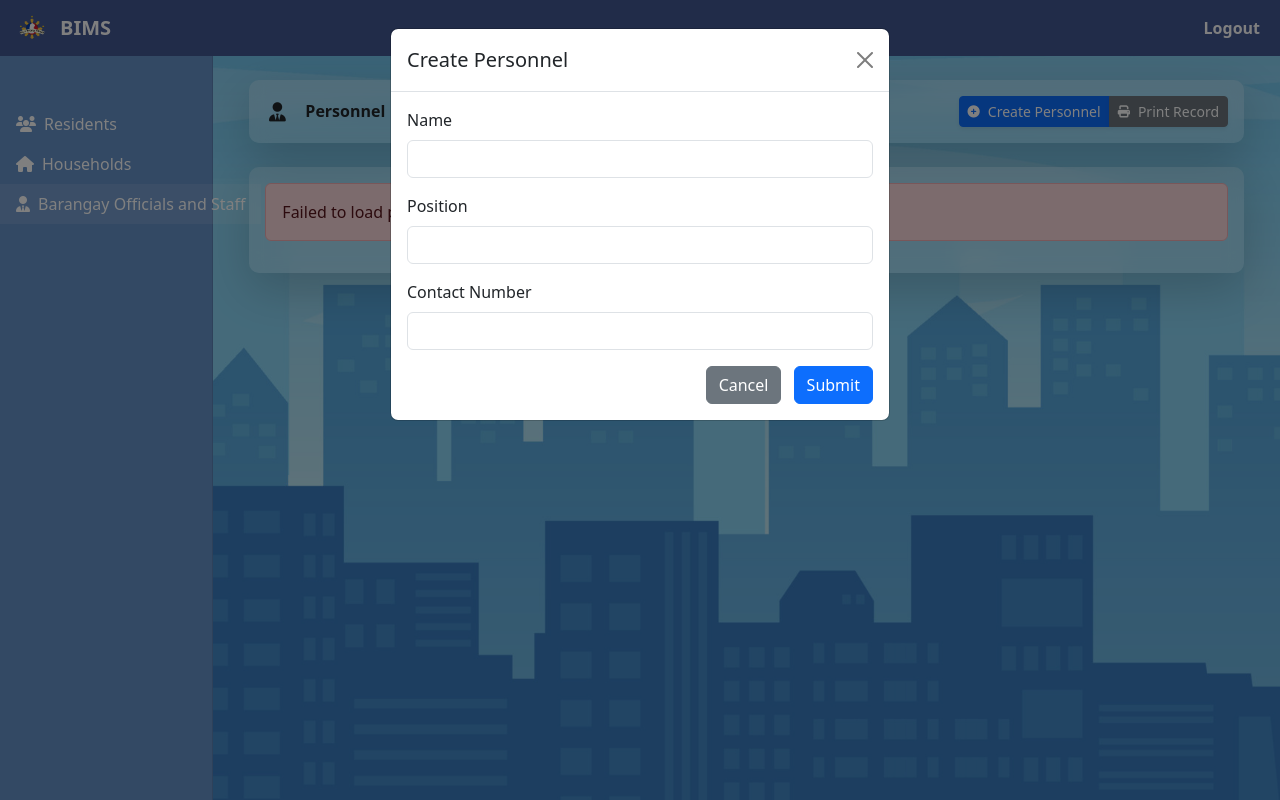
After one commit to gyanna081/Barangay-Information-Management-System, a Django app: page /personnel/ in a window 1280 px wide, after a click on "Create Personnel". The commit adds this page. Run offline with Django 5.2, Linux system fonts and the light colour scheme; the visitor is signed in with stand-in values (Sample User, id 1); some libraries are stand-ins or nearby versions.

Commit message:
add personnel page

```diff
--- a/backend/frontend/templates/frontend/components/side-nav.html
+++ b/backend/frontend/templates/frontend/components/side-nav.html
@@ -34,7 +34,10 @@
           </a>
         </li>
         <li class="nav-item">
-          <a class="nav-link d-flex align-items-center" href="#">
+          <a
+            class="nav-link d-flex align-items-center"
+            href="{% url 'frontend:personnel' %}"
+          >
             <span class="icon-wrapper me-2"
               ><i class="fas fa-user-tie"></i
             ></span>
--- /dev/null
+++ b/backend/frontend/templates/frontend/pages/personnel.html
@@ -0,0 +1,136 @@
+{% extends 'frontend/base.html' %} {% load static %} {% block title%}Personnel
+{% endblock %} {% block page_title %}
+<div class="card glass-effect border-0 shadow-lg mb-4">
+  <div class="card-body">
+    <div class="d-flex justify-content-between align-items-center">
+      <div class="d-flex align-items-center">
+        <i class="fas fa-user-tie fa-fw me-3" style="font-size: 1.2rem"></i>
+        <h6 class="fw-bold mb-0 text-sm text-gradient">Personnel</h6>
+      </div>
+      <div class="btn-group" role="group" aria-label="Personnel actions">
+        <button
+          type="button"
+          class="btn btn-primary btn-sm shadow-sm"
+          data-bs-toggle="modal"
+          data-bs-target="#createPersonnelModal"
+        >
+          <i class="fas fa-plus-circle fa-sm me-2"></i>Create Personnel
+        </button>
+        <button
+          type="button"
+          class="btn btn-secondary btn-sm shadow-sm"
+          id="printRecordBtn"
+        >
+          <i class="fas fa-print fa-sm me-2"></i>Print Record
+        </button>
+      </div>
+    </div>
+  </div>
+</div>
+{% endblock %} {% block content %}
+<div class="card glass-effect border-0 shadow-lg mb-4">
+  <div class="card-body" id="personnelContainer">
+    {% if error_message %}
+    <div class="alert alert-danger" role="alert">{{ error_message }}</div>
+    {% else %}
+    <p>Personnel data will be displayed here.</p>
+    {% endif %}
+  </div>
+</div>
+
+<!-- Create/Edit Modal -->
+<div
+  class="modal fade"
+  id="createPersonnelModal"
+  tabindex="-1"
+  aria-labelledby="createPersonnelModalLabel"
+  aria-hidden="true"
+>
+  <div class="modal-dialog">
+    <div class="modal-content">
+      <div class="modal-header">
+        <h5 class="modal-title" id="createPersonnelModalLabel">
+          Create Personnel
+        </h5>
+        <button
+          type="button"
+          class="btn-close"
+          data-bs-dismiss="modal"
+          aria-label="Close"
+        ></button>
+      </div>
+      <div class="modal-body">
+        <form id="createPersonnelForm">
+          <div class="mb-3">
+            <label for="name" class="form-label">Name</label>
+            <input type="text" class="form-control" id="name" required />
+          </div>
+          <div class="mb-3">
+            <label for="position" class="form-label">Position</label>
+            <input type="text" class="form-control" id="position" required />
+          </div>
+          <div class="mb-3">
+            <label for="contactNumber" class="form-label">Contact Number</label>
+            <input
+              type="tel"
+              class="form-control"
+              id="contactNumber"
+              required
+            />
+          </div>
+          <div class="row">
+            <div class="col-12 text-end">
+              <button
+                type="button"
+                class="btn btn-secondary me-2"
+                data-bs-dismiss="modal"
+              >
+                Cancel
+              </button>
+              <button type="submit" class="btn btn-primary">Submit</button>
+            </div>
+          </div>
+        </form>
+      </div>
+    </div>
+  </div>
+</div>
+
+<!-- Delete Confirmation Modal -->
+<div
+  class="modal fade"
+  id="deleteConfirmationModal"
+  tabindex="-1"
+  aria-labelledby="deleteConfirmationModalLabel"
+  aria-hidden="true"
+>
+  <div class="modal-dialog">
+    <div class="modal-content">
+      <div class="modal-header">
+        <h5 class="modal-title" id="deleteConfirmationModalLabel">
+          Confirm Deletion
+        </h5>
+        <button
+          type="button"
+          class="btn-close"
+          data-bs-dismiss="modal"
+          aria-label="Close"
+        ></button>
+      </div>
+      <div class="modal-body">
+        Are you sure you want to delete this personnel record?
+      </div>
+      <div class="modal-footer">
+        <button type="button" class="btn btn-secondary" data-bs-dismiss="modal">
+          Cancel
+        </button>
+        <button type="button" class="btn btn-danger" id="confirmDeleteBtn">
+          Delete
+        </button>
+      </div>
+    </div>
+  </div>
+</div>
+{% endblock %} {% block extra_js %}
+<script src="{% static 'js/personnel.js' %}"></script>
+{% endblock %}
--- /dev/null
+++ b/backend/frontend/templates/static/js/personnel.js
@@ -0,0 +1,243 @@
+document.addEventListener("DOMContentLoaded", () => {
+  const personnelContainer = document.getElementById("personnelContainer");
+
+  const fetchPersonnel = async () => {
+    try {
+      const response = await fetch("/brgy/personnel/");
+      if (!response.ok) {
+        throw new Error("Failed to fetch personnel");
+      }
+      const data = await response.json();
+      return data;
+    } catch (error) {
+      console.error("Error fetching personnel:", error);
+      personnelContainer.innerHTML =
+        '<div class="alert alert-danger" role="alert">Failed to load personnel data.</div>';
+    }
+  };
+
+  const renderPersonnel = (personnel) => {
+    if (personnel.length === 0) {
+      personnelContainer.innerHTML = "<p>No personnel found.</p>";
+      return;
+    }
+
+    const table = document.createElement("table");
+    table.className = "table table-striped table-hover glass-effect shadow-lg";
+    table.innerHTML = `
+      <thead>
+        <tr class="text-center">
+          <th>ID</th>
+          <th>Name</th>
+          <th>Position</th>
+          <th>Contact Number</th>
+          <th>Actions</th>
+        </tr>
+      </thead>
+      <tbody>
+        ${personnel
+          .map(
+            (person) => `
+          <tr class="text-center">
+            <td>${person.id}</td>
+            <td>${person.name}</td>
+            <td>${person.position}</td>
+            <td>${person.contact_number}</td>
+            <td>
+              <i class="fas fa-edit me-2 edit-personnel" data-personnel='${JSON.stringify(
+                person
+              )}' style="color: #28a745;" data-bs-toggle="tooltip" data-bs-placement="top" title="Edit Personnel"></i>
+              <i class="fas fa-trash delete-personnel" data-personnel-id="${
+                person.id
+              }" style="color: #dc3545;" data-bs-toggle="tooltip" data-bs-placement="top" title="Delete Personnel"></i>
+            </td>
+          </tr>
+        `
+          )
+          .join("")}
+      </tbody>
+    `;
+
+    personnelContainer.innerHTML = "";
+    personnelContainer.appendChild(table);
+
+    document.querySelectorAll(".edit-personnel").forEach((icon) => {
+      icon.addEventListener("click", handleEditClick);
+    });
+
+    document.querySelectorAll(".delete-personnel").forEach((icon) => {
+      icon.addEventListener("click", handleDeleteClick);
+    });
+
+    const tooltipTriggerList = [].slice.call(
+      document.querySelectorAll('[data-bs-toggle="tooltip"]')
+    );
+    const tooltipList = tooltipTriggerList.map(function (tooltipTriggerEl) {
+      return new bootstrap.Tooltip(tooltipTriggerEl);
+    });
+  };
+
+  const handleEditClick = (event) => {
+    const person = JSON.parse(event.target.getAttribute("data-personnel"));
+
+    document.getElementById("name").value = person.name;
+    document.getElementById("position").value = person.position;
+    document.getElementById("contactNumber").value = person.contact_number;
+
+    document.getElementById("createPersonnelModalLabel").textContent =
+      "Edit Personnel";
+    document.querySelector(
+      '#createPersonnelForm button[type="submit"]'
+    ).textContent = "Update";
+
+    document
+      .getElementById("createPersonnelForm")
+      .setAttribute("data-personnel-id", person.id);
+
+    const modal = new bootstrap.Modal(
+      document.getElementById("createPersonnelModal")
+    );
+    modal.show();
+  };
+
+  const handleDeleteClick = (event) => {
+    const personnelId = event.target.getAttribute("data-personnel-id");
+    document
+      .getElementById("confirmDeleteBtn")
+      .setAttribute("data-personnel-id", personnelId);
+    const modal = new bootstrap.Modal(
+      document.getElementById("deleteConfirmationModal")
+    );
+    modal.show();
+  };
+
+  const deletePersonnel = async (personnelId) => {
+    try {
+      const response = await fetch(`/brgy/personnel/${personnelId}/`, {
+        method: "DELETE",
+      });
+
+      if (!response.ok) {
+        throw new Error("Failed to delete personnel");
+      }
+
+      alert("Personnel deleted successfully");
+      fetchPersonnel().then(renderPersonnel);
+    } catch (error) {
+      console.error("Error:", error);
+      alert(error.message);
+    }
+  };
+
+  document
+    .getElementById("confirmDeleteBtn")
+    .addEventListener("click", (event) => {
+      const personnelId = event.target.getAttribute("data-personnel-id");
+      deletePersonnel(personnelId);
+      const modal = bootstrap.Modal.getInstance(
+        document.getElementById("deleteConfirmationModal")
+      );
+      modal.hide();
+    });
+
+  fetchPersonnel().then(renderPersonnel);
+});
+
+document
+  .getElementById("createPersonnelForm")
+  .addEventListener("submit", async (event) => {
+    event.preventDefault();
+    const name = document.getElementById("name").value;
+    const position = document.getElementById("position").value;
+    const contactNumber = document.getElementById("contactNumber").value;
+    const personnelId = event.target.getAttribute("data-personnel-id");
+
+    const url = personnelId
+      ? `/brgy/personnel/${personnelId}/`
+      : "/brgy/personnel/";
+    const method = personnelId ? "PUT" : "POST";
+
+    try {
+      const response = await fetch(url, {
+        method: method,
+        headers: {
+          "Content-Type": "application/json",
+        },
+        body: JSON.stringify({
+          name: name,
+          position: position,
+          contact_number: contactNumber,
+        }),
+      });
+
+      if (!response.ok) {
+        throw new Error(
+          personnelId
+            ? "Failed to update personnel"
+            : "Failed to create personnel"
+        );
+      }
+
+      alert(
+        personnelId
+          ? "Personnel updated successfully"
+          : "Personnel created successfully"
+      );
+      location.reload();
+    } catch (error) {
+      console.error("Error:", error);
+      alert(error.message);
+    }
+  });
+
+document
+  .getElementById("createPersonnelModal")
+  .addEventListener("hidden.bs.modal", (event) => {
+    document.getElementById("createPersonnelModalLabel").textContent =
+      "Create Personnel";
+    document.querySelector(
+      '#createPersonnelForm button[type="submit"]'
+    ).textContent = "Submit";
+    document
+      .getElementById("createPersonnelForm")
+      .removeAttribute("data-personnel-id");
+    document.getElementById("createPersonnelForm").reset();
+  });
+
+const printPersonnelData = () => {
+  const printWindow = window.open("", "_blank");
+  const personnelTable = document
+    .querySelector("#personnelContainer table")
+    .cloneNode(true);
+
+  const headers = personnelTable.querySelectorAll("th");
+  const rows = personnelTable.querySelectorAll("tbody tr");
+  headers[headers.length - 1].remove();
+  rows.forEach((row) => row.deleteCell(-1));
+
+  const printContent = `
+    <html>
+      <head>
+        <title>Personnel Data</title>
+        <style>
+          body { font-family: Arial, sans-serif; }
+          table { border-collapse: collapse; width: 100%; }
+          th, td { border: 1px solid #ddd; padding: 8px; text-align: left; }
+          th { background-color: #f2f2f2; }
+        </style>
+      </head>
+      <body>
+        <h3>Personnel Table</h3>
+        ${personnelTable.outerHTML}
+      </body>
+    </html>
+  `;
+
+  printWindow.document.write(printContent);
+  printWindow.document.close();
+  printWindow.print();
+};
+
+document
+  .getElementById("printRecordBtn")
+  .addEventListener("click", printPersonnelData);
--- a/backend/frontend/urls.py
+++ b/backend/frontend/urls.py
@@ -10,4 +10,5 @@ urlpatterns = [
     path('register/', views.register, name='register'),
     path('residents/', views.residents, name='residents'),
     path('households/', views.households, name='households'),
+    path('personnel/', views.personnel, name='personnel'),
 ]
--- a/backend/frontend/views.py
+++ b/backend/frontend/views.py
@@ -18,3 +18,7 @@ def residents(request):
 @login_required(login_url='/login/')
 def households(request):
     return render(request, 'frontend/pages/households.html')
+
+@login_required(login_url='/login/')
+def personnel(request):
+    return render(request, 'frontend/pages/personnel.html')
```
